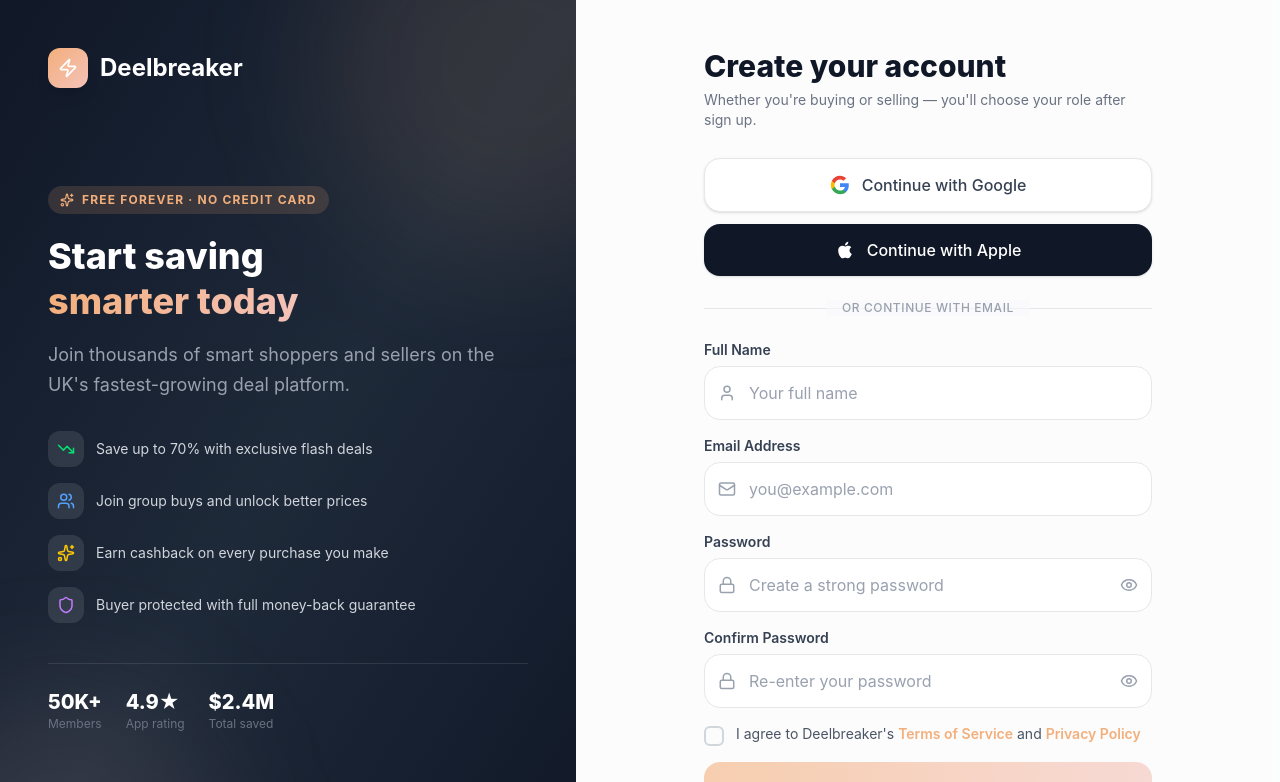
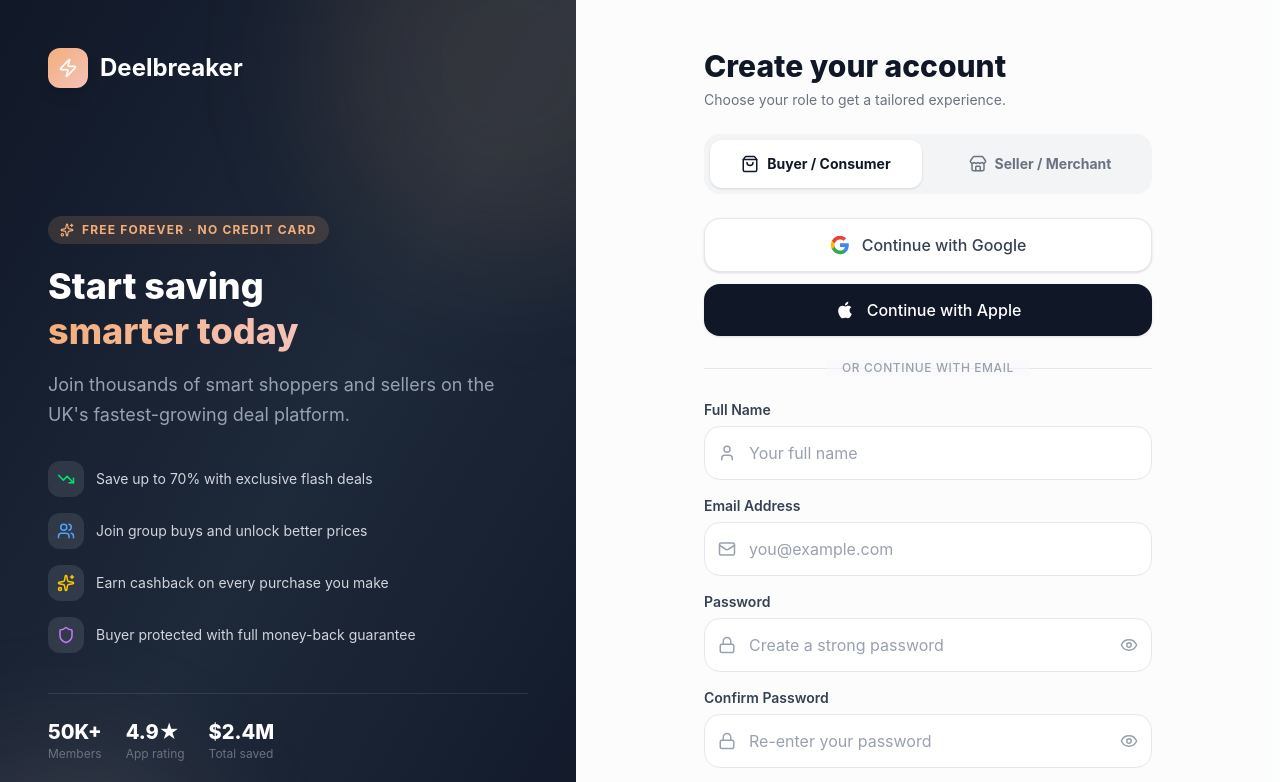
Before and after one commit to gbabudoh/deelbreaker, a Next.js app: page /auth/signup in a window 1280 px wide. Shown: the top 782 px of the page. Built offline with nearby package versions, Linux system fonts and the light colour scheme.

Commit message:
Add Buyer/Seller selection options directly to Sign-Up and OAuth flows

```diff
--- a/app/auth/signup/page.tsx
+++ b/app/auth/signup/page.tsx
@@ -62,6 +62,7 @@ function SignUpContent() {
   const searchParams = useSearchParams()
 
   const [formData, setFormData] = useState({ name: '', email: '', password: '', confirmPassword: '' })
+  const [roleType, setRoleType] = useState<'BUYER' | 'SELLER'>('BUYER')
   const [showPassword, setShowPassword] = useState(false)
   const [showConfirmPassword, setShowConfirmPassword] = useState(false)
   const [isLoading, setIsLoading] = useState(false)
@@ -104,6 +105,7 @@ function SignUpContent() {
       const data = await response.json()
       if (!response.ok) throw new Error(data.message || 'Registration failed')
 
+      localStorage.setItem('db_user_role', roleType)
       setSuccess(true)
       setTimeout(async () => {
         const result = await signIn('credentials', {
@@ -123,6 +125,7 @@ function SignUpContent() {
   const handleOAuth = async (provider: string) => {
     setIsLoading(true)
     try {
+      localStorage.setItem('db_user_role', roleType)
       await signIn(provider, { callbackUrl: '/onboarding' })
     } catch {
       setError('Authentication failed. Please try again.')
@@ -286,11 +289,39 @@ function SignUpContent() {
             className="w-full max-w-md"
           >
             {/* Heading */}
-            <div className="mb-7">
+            <div className="mb-6">
               <h2 className="text-2xl lg:text-3xl font-extrabold text-gray-900 mb-1.5">Create your account</h2>
               <p className="text-gray-500 text-sm">
-                Whether you&apos;re buying or selling — you&apos;ll choose your role after sign up.
+                Choose your role to get a tailored experience.
               </p>
+            </div>
+
+            {/* Role selection tabs */}
+            <div className="grid grid-cols-2 gap-3 mb-6 bg-gray-100 p-1.5 rounded-2xl">
+              <button
+                type="button"
+                onClick={() => setRoleType('BUYER')}
+                className={`cursor-pointer flex items-center justify-center gap-2 py-3.5 px-4 rounded-xl font-bold transition-all text-sm ${
+                  roleType === 'BUYER'
+                    ? 'bg-white text-gray-900 shadow-sm'
+                    : 'text-gray-500 hover:text-gray-800'
+                }`}
+              >
+                <ShoppingBag className="w-4.5 h-4.5" />
+                <span>Buyer / Consumer</span>
+              </button>
+              <button
+                type="button"
+                onClick={() => setRoleType('SELLER')}
+                className={`cursor-pointer flex items-center justify-center gap-2 py-3.5 px-4 rounded-xl font-bold transition-all text-sm ${
+                  roleType === 'SELLER'
+                    ? 'bg-white text-[#e09153] shadow-sm'
+                    : 'text-gray-500 hover:text-gray-800'
+                }`}
+              >
+                <Store className="w-4.5 h-4.5" />
+                <span>Seller / Merchant</span>
+              </button>
             </div>
 
             {/* OAuth */}
--- a/app/onboarding/page.tsx
+++ b/app/onboarding/page.tsx
@@ -33,8 +33,12 @@ export default function OnboardingPage() {
       router.push('/auth/signin?callbackUrl=/onboarding');
       return;
     }
-    if (!isLoading && role && onboardingComplete) {
-      router.push(role === 'SELLER' ? '/seller' : '/dashboard');
+    if (!isLoading && role) {
+      if (onboardingComplete) {
+        router.push(role === 'SELLER' ? '/seller' : '/dashboard');
+      } else {
+        router.push(role === 'SELLER' ? '/onboarding/seller' : '/onboarding/buyer');
+      }
     }
   }, [status, isLoading, role, onboardingComplete, router]);
 
```
